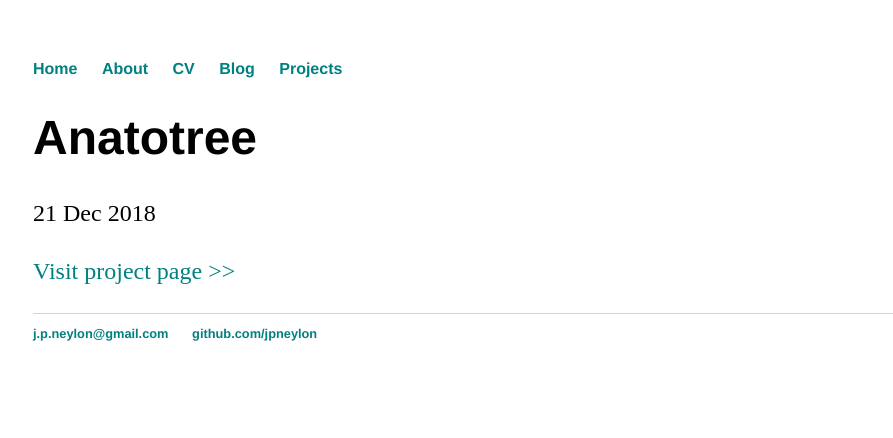
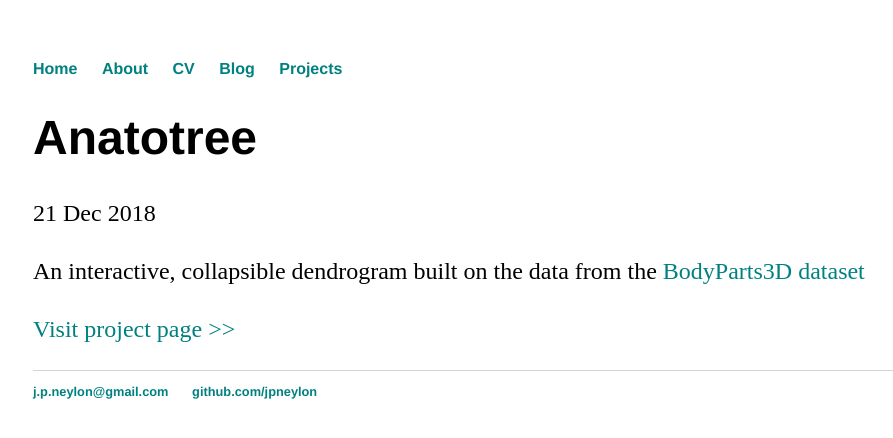
Before and after one commit to jpneylon/jpneylon.github.io, a Jekyll site: the page built from _projects/2018-12-21-Anatotree.md, in a window 1280 px wide. Shown: the top 438 px of the page, without its empty margins (159-1052 px from the left). Built offline with Jekyll 4.4.1, drawn with Linux system fonts in a browser that asks for light colours.

Commit message:
Update 2018-12-21-Anatotree.md

```diff
--- a/_projects/2018-12-21-Anatotree.md
+++ b/_projects/2018-12-21-Anatotree.md
@@ -3,5 +3,6 @@ layout: project
 title: "Anatotree"
 date: 2018-12-21
 link: "https://jpneylon.github.io/anatotree"
-description: An interactive, collapsible dendrogram built on the data from the <a href="http://lifesciencedb.jp/bp3d/">BodyParts3D dataset</a>
+description: "An interactive, collapsible dendrogram built on the data from the BodyParts3D dataset"
 ---
+An interactive, collapsible dendrogram built on the data from the <a href="http://lifesciencedb.jp/bp3d/">BodyParts3D dataset</a>
```
